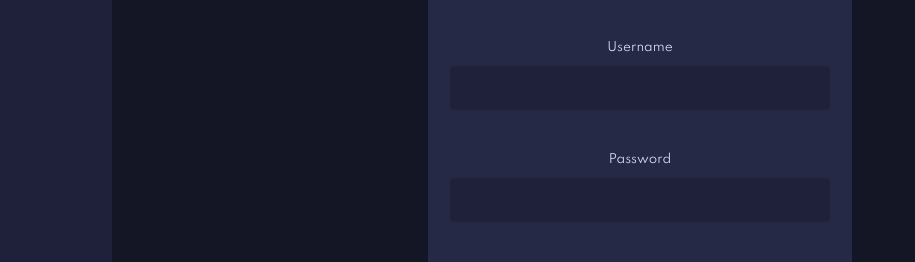
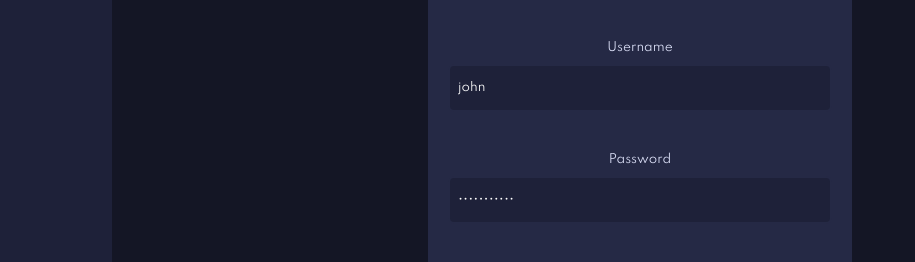
Before and after one commit to H3lltronik/InovoiceAppFront, a Next.js app: page /login in a window 1280 px wide. Shown: the part 312-574 px from the top of the page, without its empty margins (0-915 px from the left). Built offline with nearby package versions, Linux system fonts and the light colour scheme.

Commit message:
validation input wtf

```diff
--- a/components/Form/Input.tsx
+++ b/components/Form/Input.tsx
@@ -32,7 +32,7 @@ export const Input: FC<InputProps> = (props) => {
     return (
         <Box className={`${props.boxClassName}`}>
             <input {...props.validation}
-            defaultChecked={value}
+            value={value}
             onChange={e => onChange(e.target.value)}
             className={`${props.className} bg-transparent w-full text-white focus:outline-none h-full px-2 text-xs`}
             type={`${props.type ?? 'text'}`} />
```
